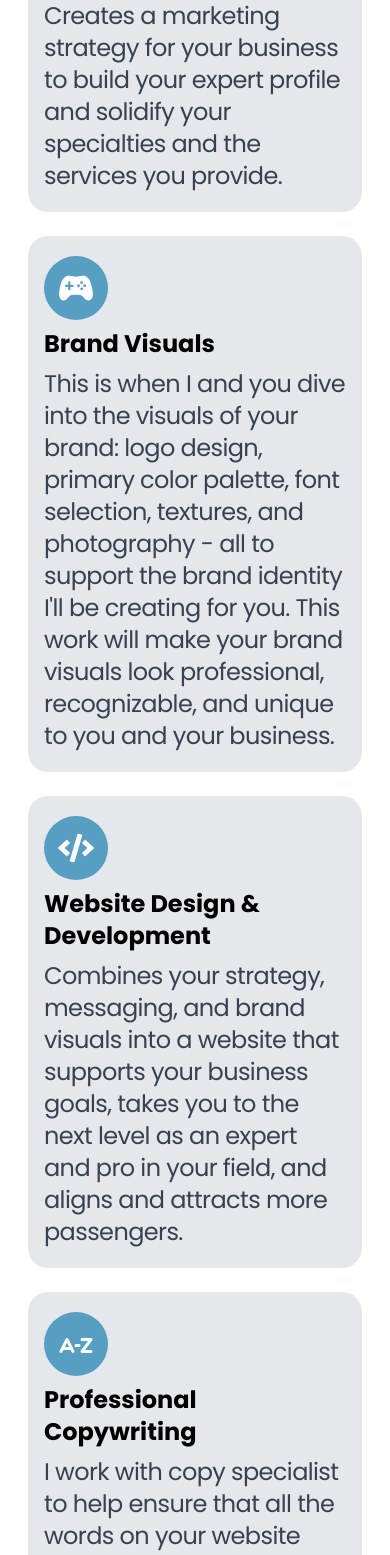
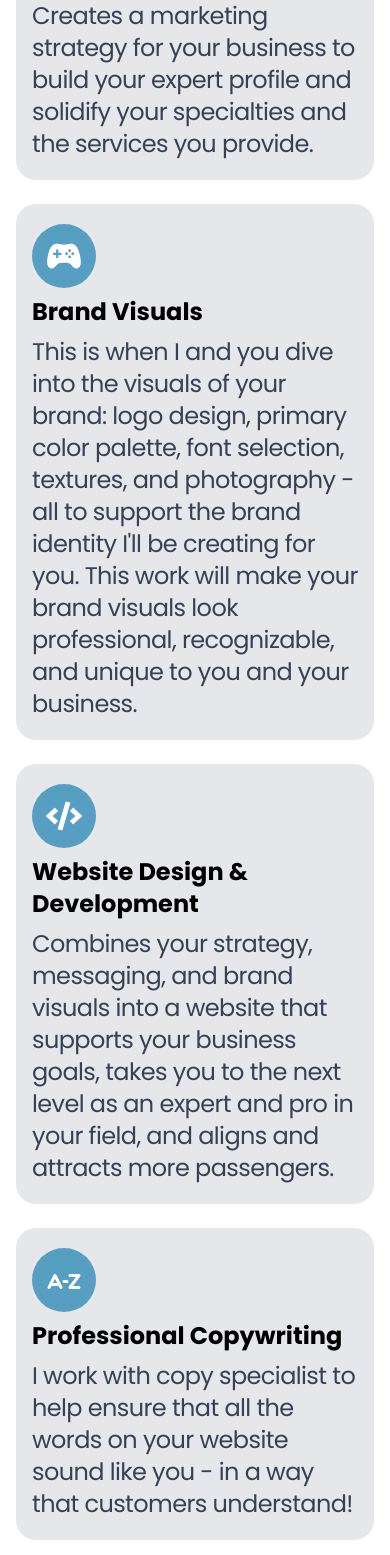
Before and after one commit to saadkhaan/pixels, a Next.js app: page /services in a window 390 px wide. Shown: the part 1228-2783 px from the top of the page. Built offline with nearby package versions, Linux system fonts and the light colour scheme.

Commit message:
fixed px in services page

```diff
--- a/pages/services.js
+++ b/pages/services.js
@@ -40,7 +40,7 @@ export default function services() {
           </p>
         </div>
         <div className="flex flex-wrap lg:items-stretch h-full gap-y-6">
-          <div className="sm:w-6/12 lg:w-4/12 text-left">
+          <div className="sm:w-6/12 lg:w-4/12 sm:px-3 text-left">
             <Card
               cardTitle={"Brand Strategy"}
               cardDescription={
@@ -50,7 +50,7 @@ export default function services() {
               <MdRateReview color="white" size="36" />
             </Card>
           </div>
-          <div className="sm:w-6/12 lg:w-4/12 px-3 text-left">
+          <div className="sm:w-6/12 lg:w-4/12 sm:px-3 text-left">
             <Card
               cardTitle={"Visibility Strategy"}
               cardDescription={
@@ -60,7 +60,7 @@ export default function services() {
               <FaChartLine color="white" size="36" />
             </Card>
           </div>
-          <div className="sm:w-6/12 lg:w-4/12 px-3 text-left">
+          <div className="sm:w-6/12 lg:w-4/12 sm:px-3 text-left">
             <Card
               cardTitle={"Brand Visuals"}
               cardDescription={
@@ -70,7 +70,7 @@ export default function services() {
               <IoGameController color="white" size="36" />
             </Card>
           </div>
-          <div className="sm:w-6/12 lg:w-4/12 px-3 text-left">
+          <div className="sm:w-6/12 lg:w-4/12 sm:px-3 text-left">
             <Card
               cardTitle={"Website Design & Development"}
               cardDescription={
@@ -80,7 +80,7 @@ export default function services() {
               <FaCode color="white" size="36" />
             </Card>
           </div>
-          <div className="sm:w-6/12 lg:w-4/12 px-3 text-left">
+          <div className="sm:w-6/12 lg:w-4/12 sm:px-3 text-left">
             <Card
               cardTitle={"Professional Copywriting"}
               cardDescription={
@@ -90,7 +90,7 @@ export default function services() {
               <TiSortAlphabetically color="white" size="36" />
             </Card>
           </div>
-          <div className="sm:w-6/12 lg:w-4/12 px-3 text-left">
+          <div className="sm:w-6/12 lg:w-4/12 sm:px-3 text-left">
             <Card
               cardTitle={"Launch, Training & Support"}
               cardDescription={
@@ -101,7 +101,7 @@ export default function services() {
             </Card>
           </div>
         </div>
-        <div className="text-center"><Button btnTitle={`Hire Me`} btnLink={`/contact`} /></div>
+        <div className="text-center hidden sm:block"><Button btnTitle={`Hire Me`} btnLink={`/contact`} /></div>
       </div>
     </>
   );
```
